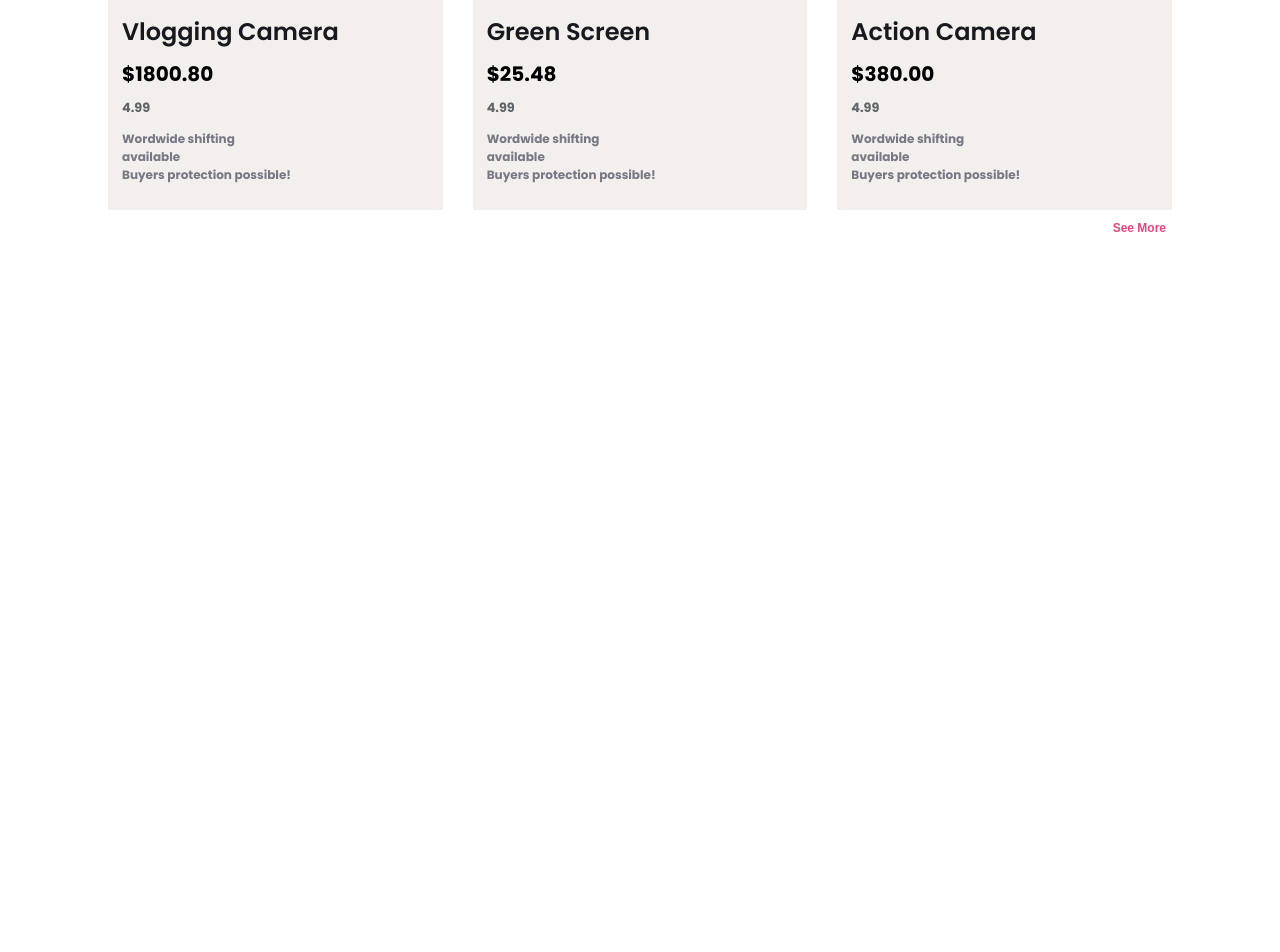
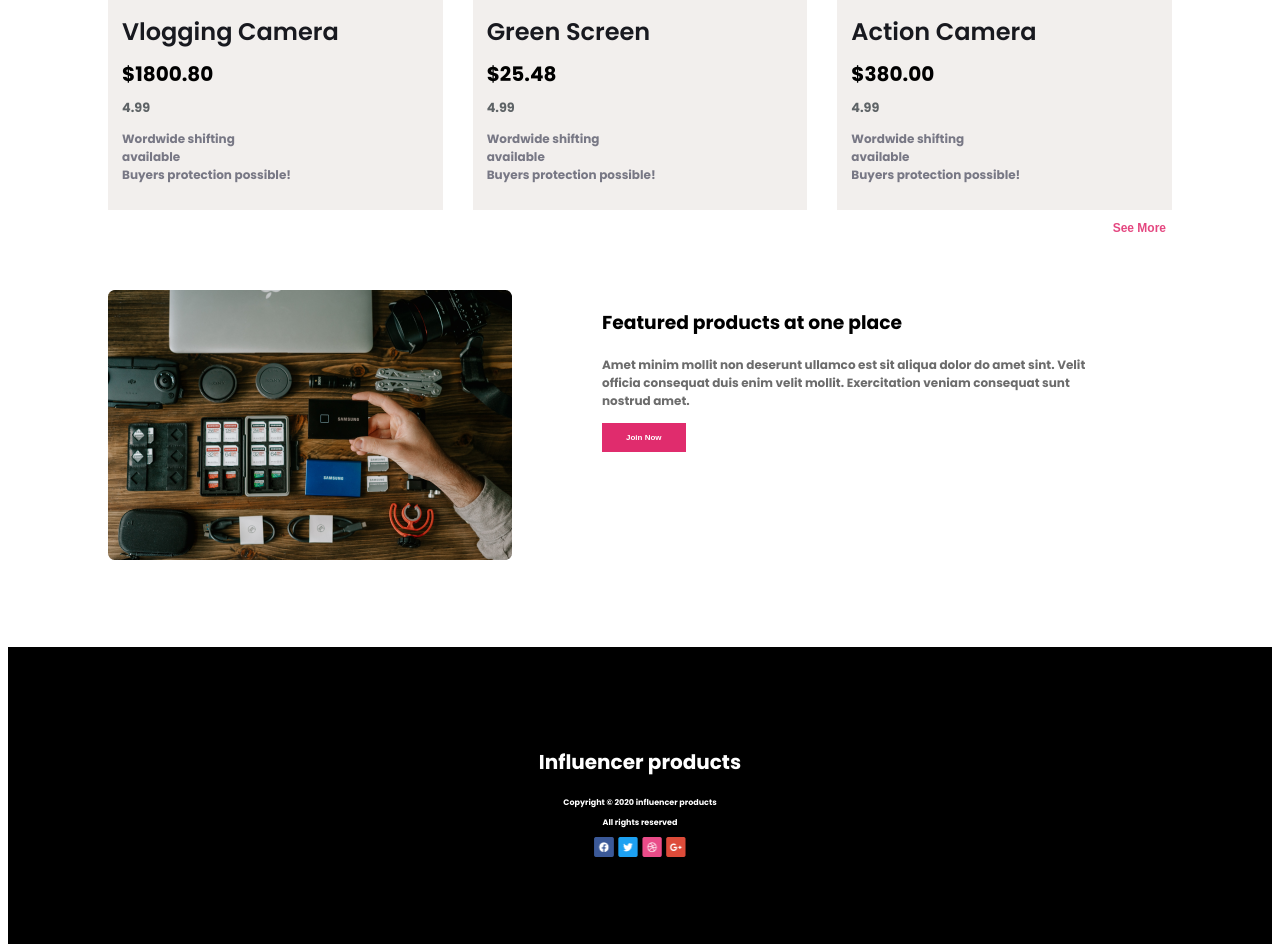
Before and after one commit to rubayetalam21/influencer-gear-task, a plain HTML site: page index.html in a window 1280 px wide. Shown: the part 2303-3255 px from the top of the page. Before the commit the page ends 2593 px from the top, so only its background shows below. Drawn offline with Linux system fonts and the light colour scheme; files whose address does not match are found by name.

Commit message:
Footer Section added

```diff
--- a/index.html
+++ b/index.html
@@ -15,6 +15,7 @@
 
 <body class="poppins-regular bg-color">
     <header>
+        <!--Nav Bar-->
         <nav class="nav-bar display-flex">
             <h3 class="nav-title">Influencer products</h3>
             <div class="nav-links">
@@ -29,6 +30,7 @@
                 </ul>
             </div>
         </nav>
+        <!--Banner Div -->
         <div class="banner display-flex">
             <div class="banner-content">
                 <h3 class="banner-content-title">Start your Journey as Influencer</h3>
@@ -134,11 +136,32 @@
                 </div>
             </div>
             <button class="see-more">See More</button>
+        </section>
 
+        <!--Featured Product Section-->
+        <section class="featured-product-section display-flex">
+            <div class="featured-product-section-image">
+                <img src="images/gear.png" alt="">
+            </div>
+            <div class="featured-product-section-content">
+                <h3 class="featured-product-section-content-title">Featured products at one place</h3>
+                <p class="featured-product-section-content-description">Amet minim mollit non deserunt ullamco est sit aliqua dolor do amet sint. Velit officia consequat duis enim velit mollit. Exercitation veniam consequat sunt nostrud amet.</p>
+                <button class="btn-primary join-now">Join Now</button>
+            </div>
         </section>
     </main>
-    <footer>
 
+    <!--Footer-->
+    <footer class="footer-section">
+        <div class="footer-div">
+            <h3 class="footer-title">Influencer products</h3>
+            <p class="footer-second-title">Copyright © 2020  influencer products</p>
+            <p class="footer-third-title">All rights reserved</p>
+            <img src="images/fb.png" alt="">
+            <img src="images/twitter.png" alt="">
+            <img src="images/dribble.png" alt="">
+            <img src="images/google+.png" alt="">
+        </div>
     </footer>
 </body>
 
--- a/styles/influencer.css
+++ b/styles/influencer.css
@@ -23,9 +23,9 @@
 .bg-color{
 
 }
-/* Header Related Style */
+/* Header */
 
-/* Nav Bar Style */
+/* Nav Bar */
 .nav-bar{
     justify-content: space-between;
     align-items: center;
@@ -41,7 +41,7 @@ ul li a{
     text-decoration: none;
 }
 
-/* Banner Style */
+/* Banner */
 .banner{
     margin-left: 100px;
     margin-right: 100px;
@@ -72,7 +72,7 @@ ul li a{
     height: 100%;
 }
 
-/* Sponsor Section Related Style */
+/* Sponsor Section */
 
 .sponsor-company{
     justify-content: center;
@@ -130,3 +130,45 @@ ul li a{
     font-size: 0.75rem;
     color: #787885;
 }
+
+/* Featured Product Section */
+.featured-product-section{
+    margin: 80px 100px;
+}
+.featured-product-section-content{
+    padding-left: 90px;
+}
+.featured-product-section-content-description{
+    max-width: 500px;
+    font-weight: 700;
+    font-size: 0.75rem;
+    color: #6C6C6C;
+}
+.join-now{
+    border-radius: 0px;
+}
+
+/* Footer */
+
+.footer-section{
+    padding: 80px 100px;
+    background-color: #000000;
+}
+.footer-div{
+    text-align: center;
+}
+.footer-title, .footer-second-title, .footer-third-title {
+    color: white;
+}
+.footer-title{
+    font-weight: 700;
+    font-size: 1.25rem;
+}
+.footer-second-title, .footer-third-title{
+    font-weight: 700;
+    font-size: 0.5rem;
+}
+.footer-div img{
+    width: 20px;
+    height: 20px;
+}
```
Also changed, not shown: images/dribble.png (added), images/fb.png (added), images/google+.png (added), images/twitter.png (added).
